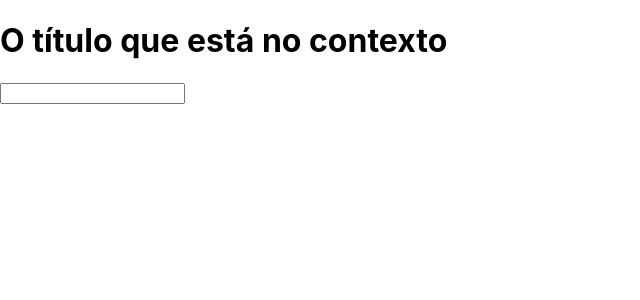
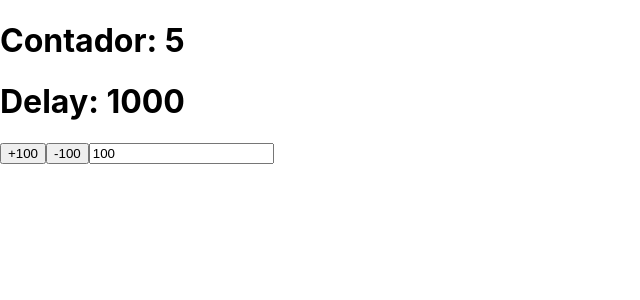
Before and after one commit to xphenriquex/react-hooks, a React (Create React App) app: page / in a window 1280 px wide. Shown: the top 300 px of the page, without its empty margins (0-640 px from the left). Built offline with nearby package versions, Linux system fonts and the light colour scheme.

Commit message:
Criando meu próprio hook

```diff
--- a/src/App.js
+++ b/src/App.js
@@ -1,70 +1,52 @@
-import P from 'prop-types';
-import { createContext, useContext, useReducer, useRef } from 'react';
-import './App.css';
+import { useEffect, useRef, useState } from 'react';
 
-//action.js
-export const actions = {
-  CHANGE_TITLE: 'CHANGE_TITLE',
-}
+const useMyHook = (cb, delay = 1000) => {
+  const savedCb = useRef();
 
-//data.js
-export const globalState = {
-  title: 'O título que está no contexto',
-  body: 'O body do contexto',
-  counter: 0
-};
+  useEffect(() => {
+    savedCb.current = cb;
+  }, [cb]);
 
-//reducer.js
-export const reducer = (state, action) => {
-  switch (action.type) {
-    case actions.CHANGE_TITLE:
-      console.log('Mudar título');
-      return { ...state, title: action.payload };
+  useEffect(() => {
+    const interval = setInterval(() => {
+      savedCb.current();
+    }, delay);
 
-    default:
-      return { ...state };
-  }
-
-};
-
-//AppContext,jsx
-export const Context = createContext();
-export const AppContext = ({ children }) => {
-  const [state, dispatch] = useReducer(reducer, globalState);
-
-  const changeTitle = (payload) => {
-    dispatch({ type: actions.CHANGE_TITLE, payload });
-  };
-
-  return (<Context.Provider value={{ state, changeTitle }}>{children}</Context.Provider>)
-};
-
-AppContext.propTypes = {
-  children: P.node,
-}
-
-//H1/index.jsx
-export const H1 = () => {
-  const context = useContext(Context);
-  const inputRef = useRef();
-
-  return (
-    <>
-      <h1 onClick={() => context.changeTitle(inputRef.current.value)}>
-        {context.state.title}
-      </h1>
-      <input type="text" ref={inputRef} />
-    </>
-  );
+    return () => clearInterval(interval);
+  }, [delay]);
 };
 
 function App() {
+  const [counter, setCounter] = useState(0);
+  const [delay, setDelay] = useState(1000);
+  const [incrementor, setIncrementor] = useState(100);
+
+  useMyHook(() => setCounter((c) => c + 1), delay);
+
   return (
-    <AppContext>
-      <div>
-        <H1 />
-      </div>
-    </AppContext>
+    <div>
+      <h1>Contador: {counter}</h1>
+      <h1>Delay: {delay}</h1>
+      <button
+        onClick={() => {
+          setDelay((d) => d + incrementor);
+        }}
+      >
+        +{incrementor}
+      </button>
+      <button
+        onClick={() => {
+          setDelay((d) => d - incrementor);
+        }}
+      >
+        -{incrementor}
+      </button>
+      <input
+        type="number"
+        value={incrementor}
+        onChange={(e) => setIncrementor(Number(e.target.value))}
+      />
+    </div>
   );
 }
 
```
